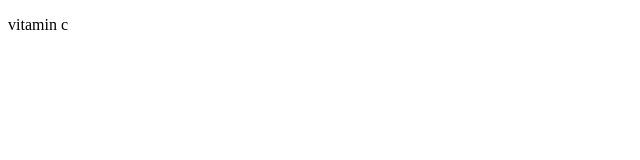
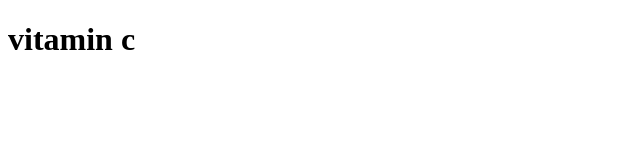
Before and after one commit to briscagit/can, a plain HTML site: page index.html in a window 1280 px wide. Shown: the whole page, without its empty margins (0-640 px from the left). Drawn offline with Linux system fonts and the light colour scheme.

Commit message:
remove paragraph, add header

```diff
--- a/index.html
+++ b/index.html
@@ -5,6 +5,6 @@
     <title>can</title>
   </head>
   <body>
-    <p>vitamin c</p>
+    <h1>vitamin c</h1>
   </body>
 </html>
```
